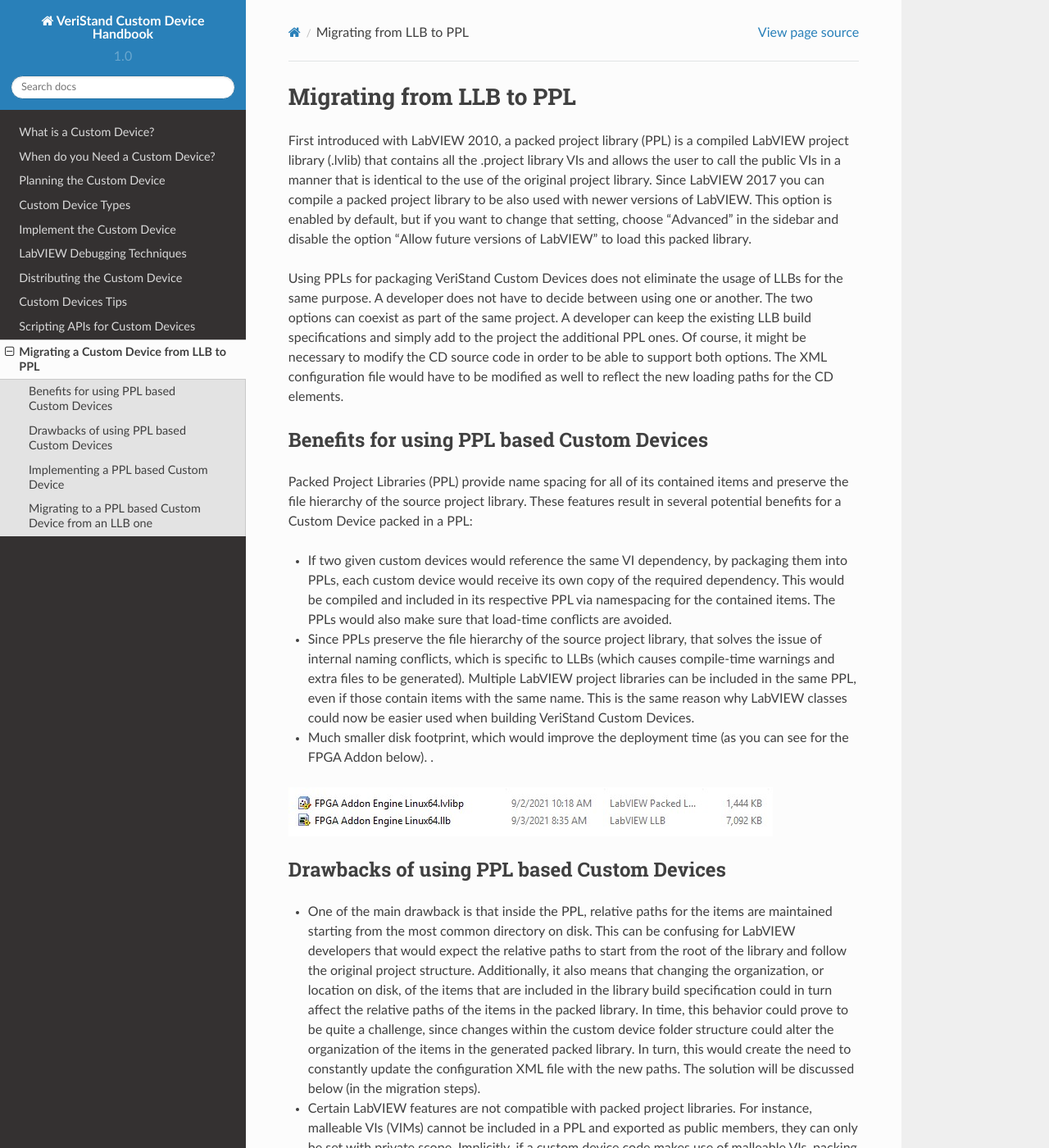
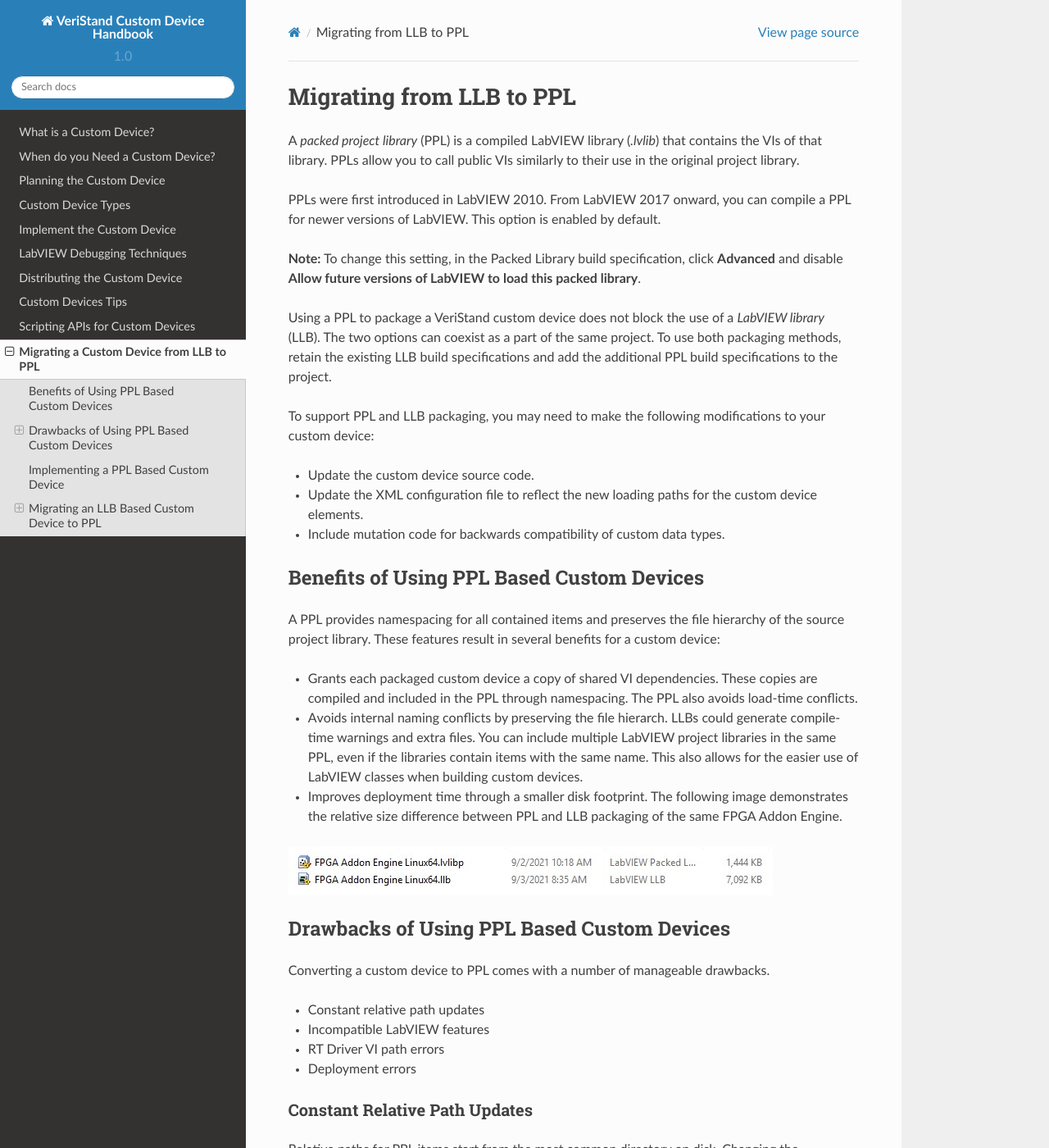
Before and after one commit to ni/niveristand-custom-device-handbook, a Sphinx documentation site: the page built from docs/Migrating_LLB_to_a_PPL_based_Custom_Device.md, in a window 1280 px wide and 1400 px high. Shown: the whole window at 82% size. Built offline with Sphinx 7.4.7 and the Read the Docs theme 2.0.0, drawn with Linux system fonts in a browser that asks for light colours; pages that are not in the unit, such as notebooks, are missing from menus; some of the changed text lies outside the part shown.

Commit message:
Tech Writer Review of PPL Topic (#40)

```diff
--- a/docs/Migrating_LLB_to_a_PPL_based_Custom_Device.md
+++ b/docs/Migrating_LLB_to_a_PPL_based_Custom_Device.md
@@ -1,128 +1,203 @@
 ## Migrating from LLB to PPL
 
-First introduced with LabVIEW 2010, a packed project library (PPL) is a compiled LabVIEW project library (.lvlib) that contains all the .project library VIs and allows the user to call the public VIs in a manner that is identical to the use of the original project library. Since LabVIEW 2017 you can compile a packed project library to be also used with newer versions of LabVIEW. This option is enabled by default, but if you want to change that setting, choose "Advanced" in the sidebar and disable the option "Allow future versions of LabVIEW" to load this packed library.
+A *packed project library* (PPL) is a compiled LabVIEW library (*.lvlib*) that contains the VIs of that library. PPLs allow you to call public VIs similarly to their use in the original project library.
 
-Using PPLs for packaging VeriStand Custom Devices does not eliminate the usage of LLBs for the same purpose. A developer does not have to decide between using one or another. The two options can coexist as part of the same project. A developer can keep the existing LLB build specifications and simply add to the project the additional PPL ones. Of course, it might be necessary to modify the CD source code in order to be able to support both options. The XML configuration file would have to be modified as well to reflect the new loading paths for the CD elements.
+PPLs were first introduced in LabVIEW 2010. From LabVIEW 2017 onward, you can compile a PPL for newer versions of LabVIEW. This option is enabled by default.
 
-### Benefits for using PPL based Custom Devices
+**Note:** To change this setting, in the Packed Library build specification, click **Advanced** and disable **Allow future versions of LabVIEW to load this packed library**.
 
-Packed Project Libraries (PPL) provide name spacing for all of its contained items and preserve the file hierarchy of the source project library. These features result in several potential benefits for a Custom Device packed in a PPL:
-* If two given custom devices would reference the same VI dependency, by packaging them into PPLs, each custom device would receive its own copy of the required dependency. This would be compiled and included in its respective PPL via namespacing for the contained items. The PPLs would also make sure that load-time conflicts are avoided.
+Using a PPL to package a VeriStand custom device does not block the use of a *LabVIEW library* (LLB). The two options can coexist as a part of the same project. To use both packaging methods, retain the existing LLB build specifications and add the additional PPL build specifications to the project.
 
-* Since PPLs preserve the file hierarchy of the source project library, that solves the issue of internal naming conflicts, which is specific to LLBs (which causes compile-time warnings and extra files to be generated). Multiple LabVIEW project libraries can be included in the same PPL, even if those contain items with the same name. This is the same reason why LabVIEW classes could now be easier used when building VeriStand Custom Devices.
+To support PPL and LLB packaging, you may need to make the following modifications to your custom device:
 
-* Much smaller disk footprint, which would improve the deployment time (as you can see for the FPGA Addon below). .
+* Update the custom device source code.
+* Update the XML configuration file to reflect the new loading paths for the custom device elements.
+* Include mutation code for backwards compatibility of custom data types.
+
+### Benefits of Using PPL Based Custom Devices
+
+A PPL provides namespacing for all contained items and preserves the file hierarchy of the source project library. These features result in several benefits for a custom device:
+* Grants each packaged custom device a copy of shared VI dependencies. These copies are compiled and included in the PPL through namespacing. The PPL also avoids load-time conflicts.
+
+* Avoids internal naming conflicts by preserving the file hierarch. LLBs could generate compile-time warnings and extra files. You can include multiple LabVIEW project libraries in the same PPL, even if the libraries contain items with the same name. This also allows for the easier use of LabVIEW classes when building custom devices.
+
+* Improves deployment time through a smaller disk footprint. The following image demonstrates the relative size difference between PPL and LLB packaging of the same FPGA Addon Engine.
 
 ![](images/Disk_Footprint.jpg)
-### Drawbacks of using PPL based Custom Devices
 
-* One of the main drawback is that inside the PPL, relative paths for the items are maintained starting from the most common directory on disk. This can be confusing for LabVIEW developers that would expect the relative paths to start from the root of the library and follow the original project structure. Additionally, it also means that changing the organization, or location on disk, of the items that are included in the library build specification could in turn affect the relative paths of the items in the packed library. In time, this behavior could prove to be quite a challenge, since changes within the custom device folder structure could alter the organization of the items in the generated packed library. In turn, this would create the need to constantly update the configuration XML file with the new paths. The solution will be discussed below (in the migration steps).
+### Drawbacks of Using PPL Based Custom Devices
 
-* Certain LabVIEW features are not compatible with packed project libraries. For instance, malleable VIs (VIMs) cannot be included in a PPL and exported as public members, they can only be set with private scope. Implicitly, if a custom device code makes use of malleable VIs, packing it inside a PPL would require some changes (to either the code or the project level) to maintain compatibility.
+Converting a custom device to PPL comes with a number of manageable drawbacks.
 
-* When you open a PPL based Custom Device in Veristand, you will see an error regarding invalid paths for the RT Driver VIs (as you can see in the image below). This is happening because the Veristand System Explorer does not recognize PPL paths. However, this does not affect how your Custom Device runs. The fix for this issue is described in the next chapters.
+* Constant relative path updates
+* Incompatible LabVIEW features
+* RT Driver VI path errors
+* Deployment errors
 
-![](images/VeriStand_Path_Error.png)
+#### Constant Relative Path Updates
 
-* Certain VeriStand Custom Device APIs (like the NI VeriStand Custom Device Channel APIs) are using Global Data References. This will lead to deployment errors for PPL based custom devices that use this API. Additional details, as well as the fix for this problem, is described in the next chapter.
+Relative paths for PPL items start from the most common directory on disk. Changing the organization or disk location of an item in the library build specification can affect the relative path. Changes within the custom device folder structure can also alter the organization of the items.
 
-### Implementing a PPL based Custom Device
+Each change will require an update to the configuration XML file to include the newest paths. To resolve this issue, refer to the [Update the XML](https://niveristand-custom-device-handbook.readthedocs.io/en/latest/Migrating_LLB_to_a_PPL_based_Custom_Device.html#update-the-xml).
 
-For creating a new packed project library based Custom Device, you can start from a Custom Device template project. You can choose one for your application from the [VeriStand Custom Device Wizard](https://github.com/ni/niveristand-custom-device-wizard/releases).
-### Migrating to a PPL based Custom Device from an LLB one
+#### Incompatible LabVIEW Features
 
-1. Changes for the VeriStand System Explorer
+Some LabVIEW features are not compatible with PPL. For example, public malleable VIs (VIMs) cannot be included in a PPL for export. Only VIMs set with a private scope can be included. To resolve this issue, remove these features from your custom device at the code or project level.
 
-Now we will discuss the VeriStand error (mentioned in the drawbacks section), and how can we make it disappear. The solution would be to change the code of the **Initialization** VI and **Action on Compile** VI (as you can see below). The subVI in the *Initialization VI* dynamically deletes all the RT Driver paths from the system definition, after the Custom Device was created. This is acceptable, since these paths are used only during and after deployment. The purpose of the subVI added in the Action on Compile VI, is to re-insert the corresponding RT Driver paths, right before the system deployment. Since VeriStand keeps a copy of the deployed system definition in the local cache (unless the system definition is unmodified between deployments), this latest change is preserved - therefore, VeriStand now has a "complete" system definition in the local cache, which will be used for subsequent deployments. A good example (where you can see the exact structure of the subVIs) is implemented on [FPGA Add-on Custom Device](https://github.com/ni/niveristand-fpga-addon-custom-device) and will be available in the upcoming version of the LabVIEW Custom Device Wizard.
+#### RT Driver VI Path Errors
+
+Opening a PPL based custom device in VeriStand will generate invalid path errors for the RT Driver VIs. VeriStand System Explorer does not recognize PPL paths. These errors do not affect how the Custom Device runs. To resolve this issue, refer to the [Update VeriStand System Explorer](https://niveristand-custom-device-handbook.readthedocs.io/en/latest/Migrating_LLB_to_a_PPL_based_Custom_Device.html#update-veristand-system-explorer).
+
+#### Deployment Errors
+
+Some custom device APIs, such as the NI VeriStand Custom Device Channel APIs, use Global Data References. This will cause deployment errors for a PPL based custom device. To resolve this issue, refer to the [Update Global Data References](https://niveristand-custom-device-handbook.readthedocs.io/en/latest/Migrating_LLB_to_a_PPL_based_Custom_Device.html#update-global-data-references).
+
+### Implementing a PPL Based Custom Device
+
+To create a new PPL based Custom Device, use the [VeriStand Custom Device Wizard](https://github.com/ni/niveristand-custom-device-wizard/releases) to generate a template project.
+
+### Migrating an LLB Based Custom Device to PPL
+
+To migrate to a PPL based custom device, you must perform the following actions.
+
+1. Update VeriStand System Explorer
+2. Update Global Data References
+3. Update Libraries
+4. Update the XML
+5. Build the PPL File
+
+#### Update VeriStand System Explorer
+
+To remove RT Driver path errors, update the *Initialization* and *Action on Compile* VIs.
+
+Inside the Initialization VI, add a *Clear RT Drivers* subVI to delete all RT Driver paths from the system definition after the custom device is created. The paths can be removed because they are only used during and after deployment.
+
+The following image displays where to insert the subVI.
 
 ![](images/Initialization_Change.png)
 
+Inside the Action on Compile VI, add a *Set RT Driver* subVI to re-insert the corresponding RT Driver paths before system deployment. VeriStand keeps a copy of the deployed system definition in the local cache unless the system definition is unmodified between deployments. The latest changes are preserved, allowing VeriStand to use the "complete" system definition from the local cache during deployment.
+
+The following image displays where to insert the subVI.
+
 ![](images/Action_on_Compile.png)
 
-2. Changes regarding global data references
+For an example of these subVI structures, refer to the [FPGA Add-on Custom Device](https://github.com/ni/niveristand-fpga-addon-custom-device). This custom device will be available in the upcoming version of the NI VeriStand Custom Device Wizard.
 
-If you use certain VeriStand Custom Device APIs, which is the case for an inline custom device, the first step to migrate an existing Custom Device would include changes regarding how the global data references are initialized.
-For performance reasons, channel values are stored in VeriStand as a single block of data - i.e. as an array of double values. To be able to access a value element corresponding to a given channel, VeriStand is using Global Variables to pass pointer information, from the engine, to the calling APIs. While this works well for custom devices packed in LLBs, the same does not apply for packed project libraries, due to namespacing. Essentially, when compiling a PPL, a separate (namespaced) copy of the global variable is created and included with it. In turn, it cannot be used anymore for data transfer between the VeriStand engine and the running custom device and would result in a runtime error. To be able to mitigate this problem, we need to implement an alternative way to access the values within these global variables.
-The initialization code below needs to be incapsulated within a subVI ("Initialize Global Variables"). It has to be called only once from within the target custom device and, for an Inline type, it would have to be called specifically in the "Read Data from HW" case of the "RT Driver" due to how the VeriStand engine initializes (as you can see, circled in BLUE, below the subVI's code).
+#### Update Global Data References
+
+When using certain VeriStand Custom Device APIs, such as in an inline custom device, you must update how global data references are initialized.
+
+For performance reasons, channel values are stored in VeriStand as a single block of data. For example, they can be sorted as an array of double values. To access a value element corresponding to a given channel, VeriStand uses Global Variables to pass engine pointer information to the calling APIs.
+
+This approach works for LLB based custom devices, but not for PPL. When compiling a PPL, a separate, namespaced, copy of the global variable is created and included within the package. The global variable cannot be used to transfer data between the VeriStand engine and the running custom device. Performing a data transfer results in a runtime error. To mitigate this problem, implement an alternative way to access the values within these global variables.
+
+The following initialization code needs to be incapsulated within a subVI, such as **Initialize Global Variables**.
 
 ![](images/GlobalVariableINIT.PNG)
 
+This code can be called only once from within the target custom device. For an inline custom device, it must also be called in the RT Driver **Read Data from HW** case for engine initialization.
+
+The following image displays where to insert this code.
+
 ![](images/Init_Global_Var_subVI.PNG)
 
-3. Changes regarding libraries
+#### Update Libraries
 
-The next step is to create a packed project library for each LLB build specification you have in the project. The PPL needs to have a similar configuration with the LLB's. This means that, ideally, you would keep the same structure for the built files (the same file structure as for the LLB build specifications, to be able to reuse the build post-step for copying generated files to the VeriStand directory). To do so, you need to right-click on **Build Specifications** » **New** » **Packed Library**. The window for configuring your packed library will open.
+You must create a PPL for each LLB build specification in the project.
 
-![](images/BuildSpecification.PNG)
+The PPL needs to have a similar configuration to the LLB. You should keep the same built files structure, including the same file structure as the LLB build specifications. This will allow you to reuse the build post-step to copy generated files to the VeriStand directory.
 
+To make these library updates in LabVIEW, right-click **Build Specifications** and select **New** » **Packed Library**.
 
-**Information Settings**
+##### Information Settings
 
-Select *Information* from the left menu and rename the PPL in the *Build Specification Name* field. Following convention, there are some rules to consider in order to organize the built files properly, so that, they can be easily copied/moved to the VeriStand Custom Device's directory once the build is complete (It would be worth mentioning that the *Post Build Action VI* mentioned in the next section, operates based on the same naming and path convention).
+In the Configuration Release PPL Properties dialog box, click **Information** to enter a new **Build Specification Name**.
+
+There are rules to consider when organizing the built files. These rules ensure that the files can be copied or moved to the VeriStand Custom Device's directory once built.
+
+**Note:** The Post Build Action VI operates based on the same naming and path convention.
 
  a) Custom Device System Explorer
 
 ![](images/PPL_Config_Info.PNG)
 
-* The destination path should have the following structure: **"..\built\Custom Device Name\Operating System**
-* The name of the packed library file should have the following format: **Custom Device Name** + **Configuration** (you can see an example for the name and path of a Configuration library file on Windows)
+* The destination path should have the following structure: ``"..\built\Custom Device Name\Operating System``
+* The PLL file name should use the following format: [Custom Device Name] + [Configuration]
+
+The following image displays an example name and path of a Windows Configuration library file.
 
 ![](images/Sys_Explorer_Path.PNG)
 
  b) Custom Device Engine
 
-* The destination path should have the following structure: **"..\built\Custom Device Name\Operating System**
-* The name of the packed library file should have the following format: **Custom Device Name** + **Engine** + **Operating System Name** (you can see an example for the name and path of an Engine file on Linux)
+* The destination path should use the following structure: ``"..\built\Custom Device Name\Operating System``
+* The PLL file name should use the following format: [Custom Device Name] + [Engine] + [Operating System Name]
+
+The following image displays an example name and path of a Linux engine file.
 
 ![](images/Engine_Path.PNG)
 
-**Note:** Moving forward, we are supporting only one type of RT OS. This means there will be a total of two targets: Windows and Linux x64.
+**Note:** Starting with VeriStand 2021, VeriStand only supports a Linux x64 real-time operating system.
 
-**Source Files Settings**
+##### Source Files Settings
 
  a) Custom Device System Explorer
 
-From the *Source Files* in the Category list (on the left), select the library containing the *System Explorer* files of your custom device (i.e. Configuration library). Set it as the *Top-level Library* by clicking on the topmost arrow in the Source Files window. If you need additional files to be distributed with the packed library (for example, the configuration XML file), you can add them to the "Always-Included" files list (see below).
-
-**Note:** if you need to include something in the PPL (for example the XML file in the System Explorer PPL), select the file you want to include and press the bottom blue arrow (the one circled in BLUE).
+In the Configuration Release PPL Properties dialog box, click **Source Files** and select the library containing the System Explorer files of your custom device (i.e. Configuration library). Set this library as the **Top-level Library**.
 
 ![](images/PPL_Config_Source.png)
 
+**Note:** To distribute additional files with the PPL, such as a configuration XML file, add them to the **Always-Included** files list.
+
  b) Custom Device Engine
 
-From the *Source Files* in the Category list (on the left), select the library containing the *Engine* files of your custom device (i.e. Configuration library). Set it as the *Top-level Library* by clicking on the topmost arrow in the Source Files window.
+In the Configuration Release PPL Properties dialog box, click **Source Files** and select the library containing the engine files of your custom device (i.e. Configuration library). Set this library as the **Top-level Library**.
 
 ![](images/Source_Files_Eng.png)
 
-**Note:** You should configure PPLs also for the Real Time targets build specifications.
+**Note:** You should also configure PPLs for the Real Time targets build specifications.
 
-4. Changes regarding the XML
+#### Update the XML
 
-The last step is to make the necessary changes in the XML file. For this, you have two choices: you can do it *manually*, or you can create a *Post-Build Action* VI.
+You must update XML files either manually or by creating a **Post-Build Action** VI.
 
-If you choose to do it **manually**, you will need to change the path for each LLB with the path of each corresponding PPL.
-For example, the following image represents the XML code sequence for the custom device RT Driver VI on a Windows target.
+##### Manual Updates
+
+To update manually, you will need to update the path for each LLB with the path of each corresponding PPL.
+
+The following image displays the XML code sequence for the custom device RT Driver VI on a Windows target.
 
 ![](images/XML_Engine_Path_LLB.PNG)
 
-You need to change what comes after the `<Path>` tag.
+You need to update what comes after the `<Path>` tag.
 
 ![](images/XML_Engine_Path_PPL.PNG)
 
-Here you can see the `<Path>` contains a path for a VI located inside a PPL. You need to update all the `<Path>` tags in the XML that reference VIs inside the newly created PPLs.
+The `<Path>` tag contains a path for a VI located inside a PPL. You need to update all the `<Path>` tags in the XML that reference VIs inside the newly created PPLs.
 
-**Note:** You need to update also the `<RealTimeSystemDestination>` tags.
+**Note:** You also need to update the `<RealTimeSystemDestination>` tags.
 
-If you don't want to spend time manually changing the paths, you can choose to implement a VI that automatically updates the XML file (see below). This is also the long-term solution for the problem with relative paths, mentioned earlier.
+##### Post-Build Action VI
+
+To automate path updates, implement a VI to update the XML file.
+
+The following image displays one possible VI.
 
 ![](images/XML_updater.PNG)
 
-The best approach is to set such a VI as a *Post-Build Action* for your engine or configuration build specification (see below). You can also see it implemented in [FPGA Add-on Custom Device](https://github.com/ni/niveristand-fpga-addon-custom-device) and will be available in the upcoming version of the LabVIEW Custom Device Wizard.
+You can set this VI in LabVIEW as a Post-Build Action for your engine or configuration build specification.
+
+To set the action in LabVIEW, open the Engine Release PPL Properties dialog box and click **Pre/Post Build Actions** to enable **Excute VI after build**.
 
 ![](images/Execute_XML_updater.PNG)
 
-5. Build Files
+For an example of such a VI being implemented, refer to the [FPGA Add-on Custom Device](https://github.com/ni/niveristand-fpga-addon-custom-device). this custom device will be available in the upcoming version of the NI VeriStand Custom Device Wizard.
 
-Press *Build* and you should see this window after the build finishes:
+#### Build the PPL File
+
+Once finished with your updates, you can build the PPL.
+
+The following window should display after the build finishes.
 
 ![](images/ppl_done.PNG)
```
